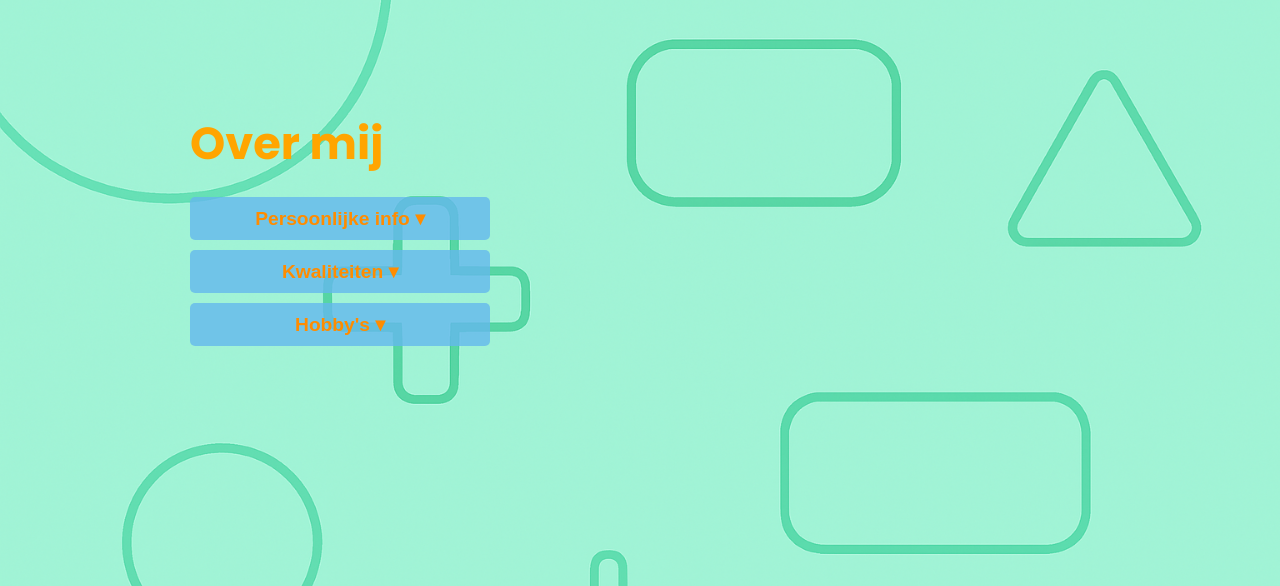
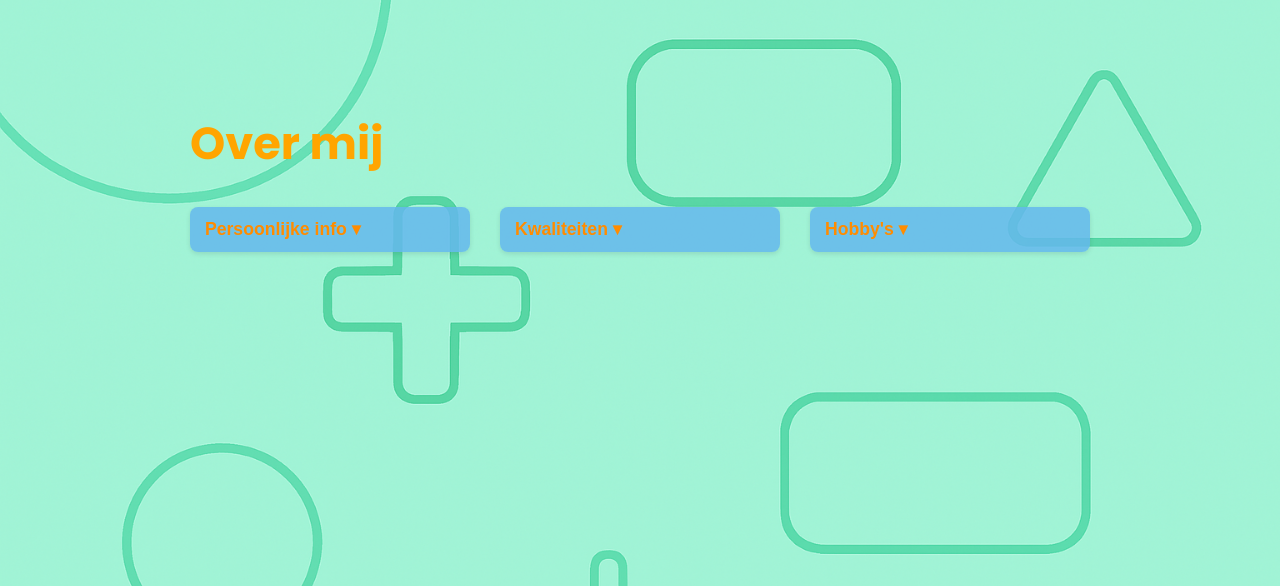
Before and after one commit to daniillishankov-alt/Portfolio-project, a PHP site: page /voorstel.php in a window 1280 px wide. Shown: the part 71-657 px from the top of the page. Run offline with PHP 8.4, Linux system fonts and the light colour scheme.

Commit message:
style fixes

```diff
--- a/css/style.css
+++ b/css/style.css
@@ -1,3 +1,4 @@
+/*--------- Base Styles & Reset ---------*/
 html, body {
     margin: 0;
     padding: 0;
@@ -22,6 +23,7 @@ body.dark-theme {
     background-image: url("../img/DTBackground.png");
 }
 
+/*--------- Page Layout & Containers ---------*/
 .container {
     max-width: 900px;
     margin: 0 auto;
@@ -63,6 +65,7 @@ body.dark-theme p, body.dark-theme li {
     background-color: rgba(30, 40, 50, 0.6);
 }
 
+/*--------- Buttons & Links ---------*/
 .hrefbut {
     font-size: 16px;
     background-color: rgb(255, 165, 0);
@@ -80,13 +83,6 @@ body.dark-theme p, body.dark-theme li {
     color: orange;
 }
 
-.terugbut {
-    position: fixed;
-    top: 15px;
-    left: 20px;
-    z-index: 100;
-}
-
 #theme-toggle {
     padding: 8px 12px;
     background: rgba(100, 184, 237, 0.9);
@@ -98,6 +94,7 @@ body.dark-theme p, body.dark-theme li {
     z-index: 100;
 }
 
+/*--------- Tables ---------*/
 .table-wrapper {
     display: flex;
     justify-content: center;
@@ -124,6 +121,7 @@ th, td {
     font-weight: bold;
 }
 
+/*--------- Bottom Panel / Footer ---------*/
 #bottompanel {
     border-radius: 10px 10px 0 0;
     background-color: rgba(0, 214, 179, 0.6);
@@ -150,34 +148,85 @@ th, td {
     color: rgb(255, 56, 83);
 }
 
+/*--------- Dropdown Menu (Fixed Absolute Positioning) ---------*/
+.dropdown-container {
+    display: flex;
+    gap: 30px;
+    flex-wrap: wrap;
+    align-items: flex-start;
+    margin-top: 30px;
+}
+
 .dropdown {
-    margin: 10px 0;
-    width: 100%;
-    max-width: 300px;
+    position: relative;
+    width: 280px;
 }
 
 .dropdown-btn {
     width: 100%;
-    background-color: rgba(100, 184, 237, 0.8);
+    background-color: rgba(100, 184, 237, 0.85);
     color: rgb(255, 140, 0);
     border: none;
-    padding: 10px;
+    padding: 12px 15px;
     cursor: pointer;
-    border-radius: 5px;
-    font-size: 1.2rem;
+    border-radius: 8px;
+    font-size: 1.1rem;
     font-weight: bold;
+    transition: 0.2s;
+    box-shadow: 0 2px 5px rgba(0, 0, 0, 0.1);
+    text-align: left;
+}
+
+.dropdown-btn:hover {
+    filter: brightness(1.1);
 }
 
 .dropdown-content {
     display: none;
+    position: absolute;
+    top: calc(100% + 8px);
+    left: 0;
+    width: 100%;
+    background: rgba(240, 255, 255, 0.95);
+    backdrop-filter: blur(10px);
+    border-radius: 8px;
+    padding: 10px;
+    box-shadow: 0 6px 15px rgba(0, 0, 0, 0.15);
+    z-index: 100;
     flex-direction: column;
-    margin-top: 5px;
+    border: 1px solid rgba(100, 184, 237, 0.5);
+    box-sizing: border-box;
+}
+
+body.dark-theme .dropdown-content {
+    background: rgba(30, 40, 50, 0.95);
+    border-color: rgba(0, 200, 200, 0.4);
 }
 
 .dropdown.open .dropdown-content {
     display: flex;
 }
 
+.dropdown-p {
+    margin: 4px 0 !important;
+    font-size: 0.95rem;
+    background: none !important;
+    color: rgb(0, 140, 140) !important;
+    padding: 6px 8px !important;
+    border-radius: 4px;
+    display: block !important;
+    width: 100%;
+}
+
+body.dark-theme .dropdown-p {
+    color: rgb(0, 200, 200) !important;
+}
+
+.dropdown-p:hover {
+    background: rgba(100, 184, 237, 0.2) !important;
+}
+
+/*--------- Birthday Countdown ---------*/
 #birthday_timer {
     color: rgba(255, 0, 89, 0.9);
     font-size: 1.5rem;
@@ -185,6 +234,7 @@ th, td {
     font-weight: bold;
 }
 
+/*--------- Projects Grid & Cards ---------*/
 .projects-grid {
     display: grid;
     grid-template-columns: repeat(auto-fit, minmax(280px, 1fr));
@@ -200,9 +250,21 @@ th, td {
     backdrop-filter: blur(5px);
 }
 
+/* Переопределение глобальных стилей p внутри карточки проекта */
+.project-card p {
+    background-color: transparent !important;
+    padding: 0 !important;
+    margin: 8px 0 !important;
+    color: rgb(0, 115, 105);
+}
+
 body.dark-theme .project-card {
     background: rgba(30, 40, 50, 0.7);
     border-color: rgba(0, 200, 200, 0.5);
+}
+
+body.dark-theme .project-card p {
+    color: rgb(0, 200, 200);
 }
 
 .tech-tag {
@@ -216,6 +278,7 @@ body.dark-theme .project-card {
     margin-top: 10px;
 }
 
+/*--------- Filter Buttons ---------*/
 .filter-buttons {
     margin-bottom: 20px;
 }
@@ -236,6 +299,7 @@ body.dark-theme .project-card {
     background: orange;
 }
 
+/*--------- Contact Form ---------*/
 .contact-form {
     max-width: 500px;
     background: rgba(255, 255, 255, 0.6);
@@ -288,7 +352,7 @@ body.dark-theme .form-group label {
     margin-bottom: 15px;
 }
 
-/* Стили для мини-игры на главной */
+/*--------- Mini Game Section (Home) ---------*/
 .mini-game-section {
     margin: 40px auto;
     background: rgba(255, 255, 255, 0.65);
@@ -326,3 +390,9 @@ body.dark-theme .mini-game-section {
     cursor: pointer;
     transition: transform 0.1s ease, background-color 0.2s;
 }
+
+/*--------- Scroll Animation ---------*/
+.fade-in {
+    opacity: 1 !important;
+    transform: translateY(0) !important;
+}
```
